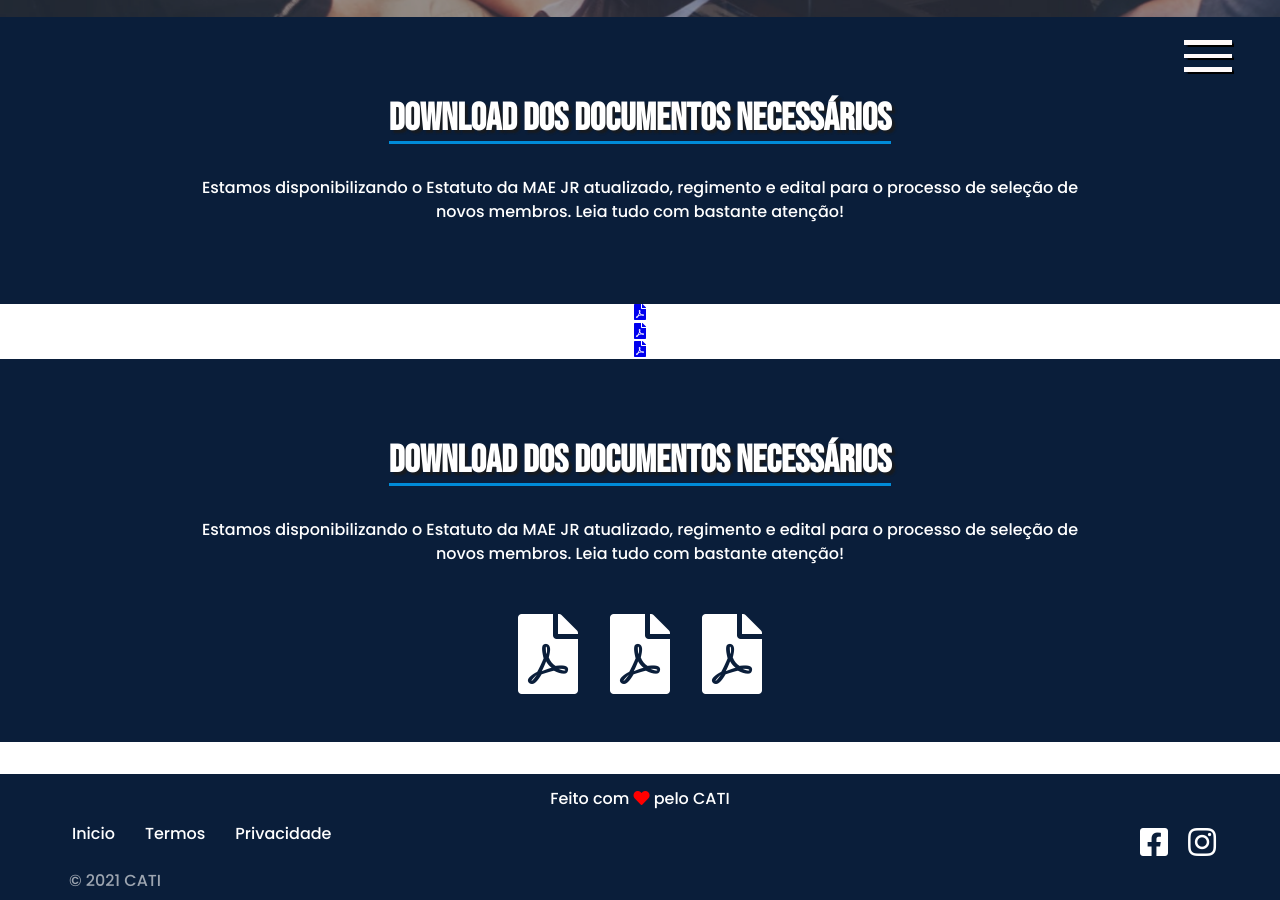
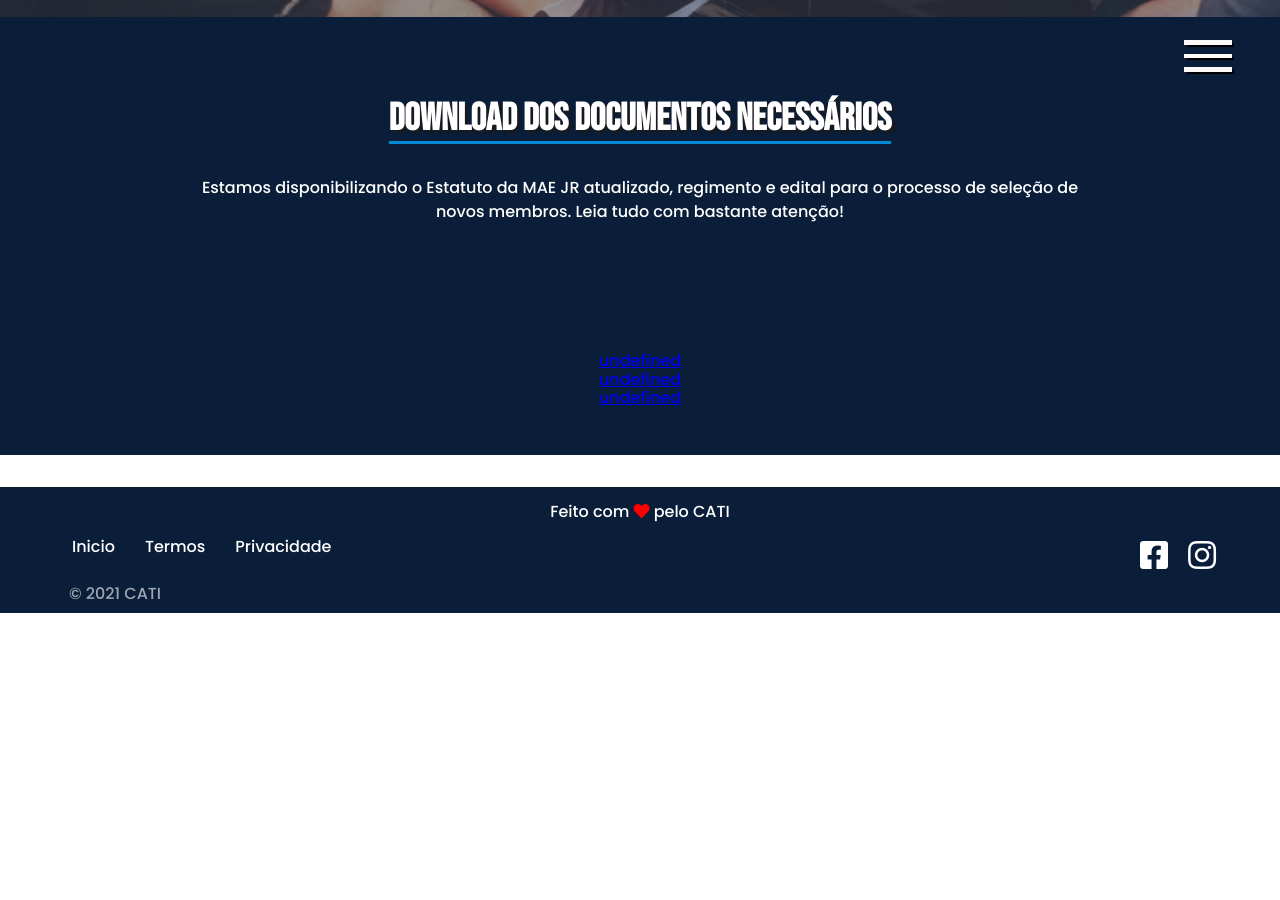
Before and after one commit to dymas/maejr-cms, a Jekyll site: the page built from selecao.md, in a window 1280 px wide and 900 px high, scrolled down 883 px. Built offline with Jekyll 4.4.1, drawn with Linux system fonts in a browser that asks for light colours; a script that is not in the unit is left out; after the commit the page ends 1496 px from its top, so only the background shows below that.

Commit message:
Update Páginas “selecao”

```diff
--- a/selecao.md
+++ b/selecao.md
@@ -8,18 +8,4 @@ bannerimage: assets/imagens/selecao.jpg
 ---
 <section class="bloco" id="Download Dos Documentos Necessários"><h2>Download Dos Documentos Necessários</h2><p>Estamos disponibilizando o Estatuto da MAE JR atualizado, regimento e edital para o processo de seleção de novos membros. Leia tudo com bastante atenção!</p> </section>
 
-<a class="url-pdf" href="http://google.com"><i class="fas fa-file-pdf"></i></a>
-
-<a class="url-pdf" href="http://google.com"><i class="fas fa-file-pdf"></i></a>
-
-<a class="url-pdf" href="http://google.com"><i class="fas fa-file-pdf"></i></a>
-
-<section class="bloco" id="pdfs">
-    <h2>Download Dos Documentos Necessários</h2>
-    <p>Estamos disponibilizando o Estatuto da MAE JR atualizado, regimento e edital para o processo de seleção de novos membros. Leia tudo com bastante atenção!</p>
-    <div class="pdf-icons">
-        <a class="url-pdf"><i class="fas fa-file-pdf"></i></a>
-        <a class="url-pdf"><i class="fas fa-file-pdf"></i></a>
-        <a class="url-pdf"><i class="fas fa-file-pdf"></i></a>
-    </div>
-</section>
+<section class="bloco"><a class="url-pdf" href="http://google.com">undefined</a><a class="url-pdf" href="http://google.com">undefined</a><a class="url-pdf" href="http://google.com">undefined</a></section>
```
